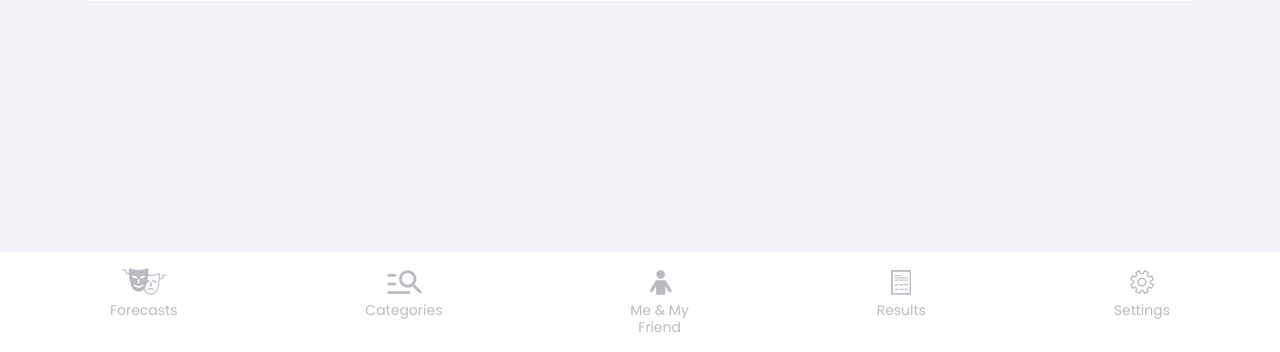
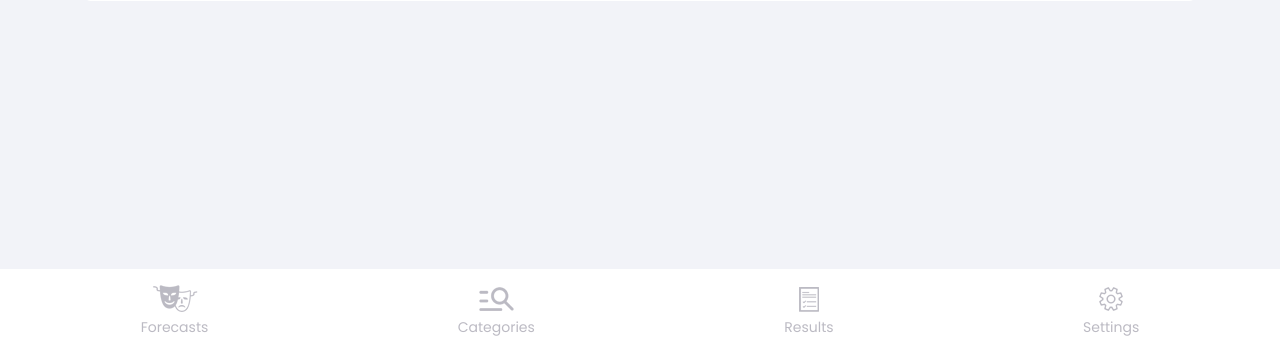
Before and after one commit to AgrimSharma/forecastguru, a Django app: page /payment/ in a window 1280 px wide. Shown: the part 448-800 px from the top of the page. Run offline with Django 3.2, Linux system fonts and the light colour scheme; parts of the project's set-up code (start-up, migrations or seed data) failed here and were passed over; some libraries are stand-ins or nearby versions.

Commit message:
updated buy_now

```diff
--- a/templates/payumoney.html
+++ b/templates/payumoney.html
@@ -129,12 +129,7 @@
                             <img src="{% static 'images/menu-icon-category.png' %}" alt=""><br>
                             Categories</a>
                     </li>
-                    <li class="nav-item">
-                        <a class="nav-link " href="{% url 'my_forecast' %}">
-                            <img src="{% static 'images/menu-icon-friend.png' %}" alt=""><br>
-                            Me & My <br>
-                                Friend </a>
-                    </li>
+
                     <li class="nav-item">
                         <a class="nav-link" href="{% url 'forecast_result' %}">
                             <img src="{% static 'images/menu-icon-results.png' %}" alt=""><br>
```
